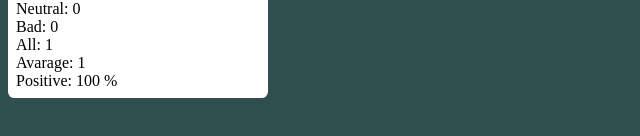
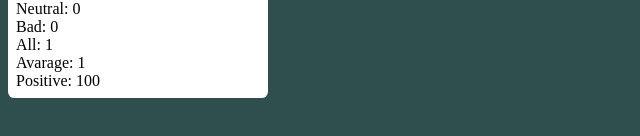
Before and after one commit to datas2k/fullstackopen, a React (Create React App) app in the folder part1/unicafe/: page / in a window 1280 px wide. Both pictures are taken after a click on the button "good". Shown: the part 206-342 px from the top of the page, without its empty margins (0-640 px from the left). Built offline with nearby package versions, Linux system fonts and the light colour scheme.

Commit message:
unicafe step5

```diff
--- a/part1/unicafe/src/App.js
+++ b/part1/unicafe/src/App.js
@@ -1,5 +1,11 @@
 import './App.css';
 import { useState } from 'react';
+
+const StatisticLine = ({text,value}) => {
+  return(
+    <li><p>{text}: {value}</p></li>
+  );
+};
 
 const Statistics = ({good,neutral,bad,total,average,positive}) => {
   if (total === 0) {
@@ -11,16 +17,17 @@ const Statistics = ({good,neutral,bad,total,average,positive}) => {
   } else {
     return (
       <ul className='App-statistics-list'>
-        <li><p>Good: {good}</p></li>
-        <li><p>Neutral: {neutral}</p></li>
-        <li><p>Bad: {bad}</p></li>
-        <li><p>All: {total}</p></li>
-        <li><p>Avarage: {average}</p></li>
-        <li><p>Positive: {positive} %</p></li>
+        <StatisticLine text="Good" value ={good} />
+        <StatisticLine text="Neutral" value ={neutral} />
+        <StatisticLine text="Bad" value ={bad} />
+        <StatisticLine text="All" value ={total} />
+        <StatisticLine text="Avarage" value ={average} />
+        <StatisticLine text="Positive" value ={positive} />
       </ul>
     )
   }
 }
+
 
 const App = () => {
   const [good, setGood] = useState(0)
@@ -28,18 +35,17 @@ const App = () => {
   const [bad, setBad] = useState(0)
 
   const total = good + neutral + bad;
-  const average = total ? ((good * 1 + bad * -1) / total) : 0;
+  const average = total ? ((good * 1 + neutral * 0 +  bad * -1) / total) : 0;
   const positive = total ? `${ ( (good / total) * 100) }` : '0';
 
-  const feedBack = {
-    'good': ()=> setGood(good+1),
-    'neutral': ()=> setNeutral(neutral+1),
-    'bad': ()=> setBad(bad+1),
-  }
-
   const Button = ({ feed }) => {
+    const feedBack = {
+      'good': ()=> setGood(good+1),
+      'neutral': ()=> setNeutral(neutral+1),
+      'bad': ()=> setBad(bad+1),
+    }
     return (
-      <button className='App-button' onClick={()=> feedBack[`${feed}`]()}>{feed}</button>
+      <li><button className='App-button' onClick={()=> feedBack[`${feed}`]()}>{feed}</button></li>
     )
   }
 
@@ -47,9 +53,9 @@ const App = () => {
     <div className='App'>
       <h1 className='App-header'>Give Feedback</h1>
       <ul className='App-button-list'>
-        <li><Button feed='good'/></li>
-        <li><Button feed='neutral'/></li>
-        <li><Button feed='bad'/></li>
+        <Button feed='good'/>
+        <Button feed='neutral'/>
+        <Button feed='bad'/>
       </ul>
       <h1 className='App-header'>Statistics</h1>
       <Statistics
```
